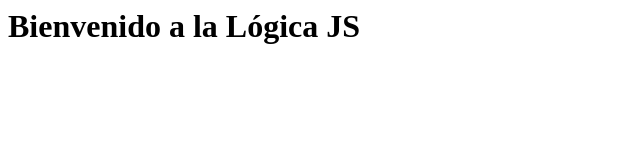
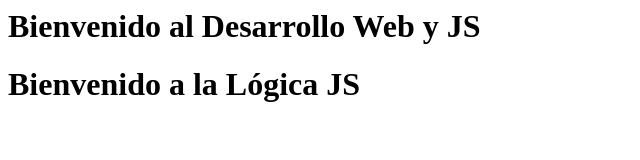
Before and after one commit to MGuilleen/MGGRecuperacionGit, a plain HTML site: page index.html in a window 1280 px wide. Shown: the whole page, without its empty margins (0-640 px from the left). Drawn offline with Linux system fonts and the light colour scheme.

Commit message:
Resolviendo error

```diff
--- a/index.html
+++ b/index.html
@@ -4,7 +4,9 @@
     <title>Examen Git</title>
 </head>
 <body>
+    <h1>Bienvenido al Desarrollo Web y JS</h1>
     <h1 id="titulo">Bienvenido a la Lógica JS</h1>
     <script src="app.js"></script>
 </body>
 </html>
+<script>
```
